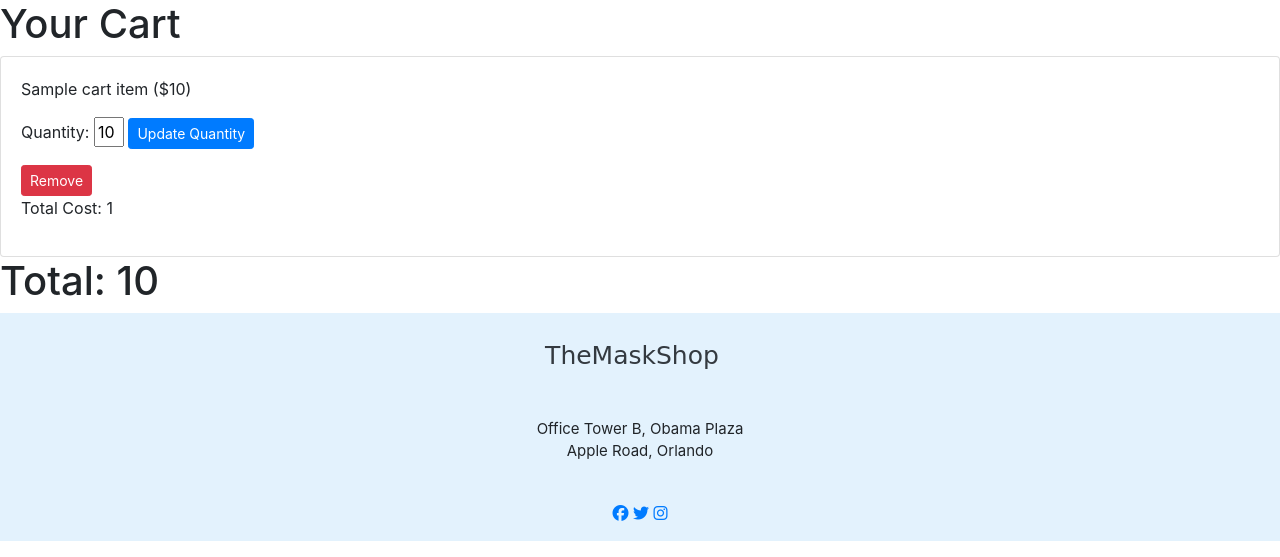
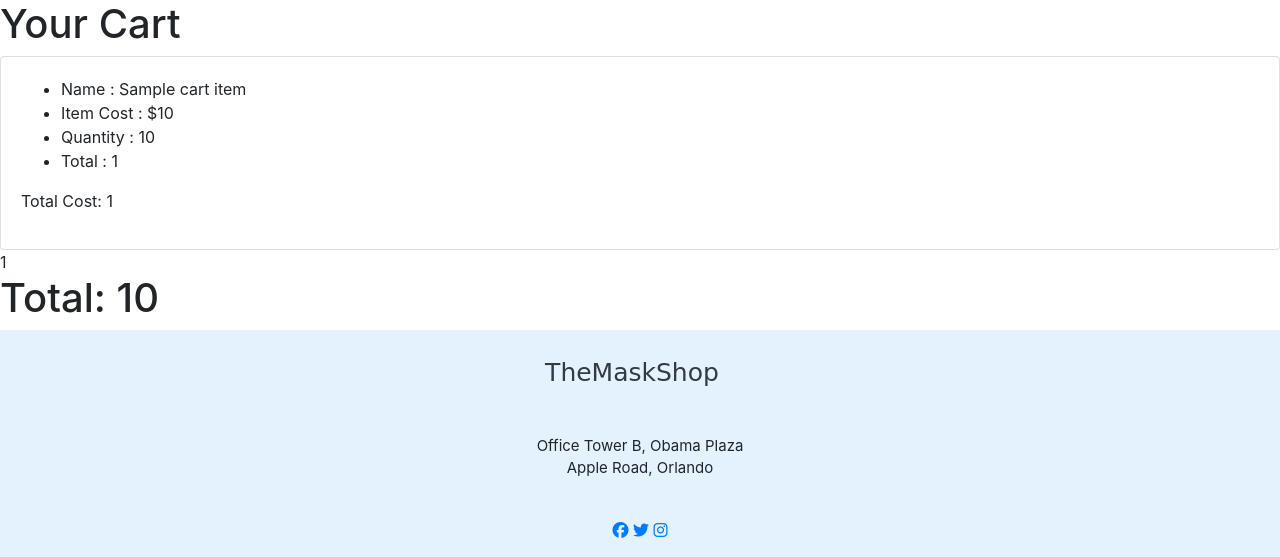
Before and after one commit to Code-Institute-Submissions/tgc6-ln-project-4, a Django app: template cart/templates/cart/view_cart.template.html in a window 1280 px wide. Shown: the part 104-661 px from the top of the page. Run offline with Django 3.2, Linux system fonts and the light colour scheme; the template is opened without the code that fills it: most values are stand-ins (such as "Sample title", 1, 10 or a date in 2020); some libraries are stand-ins or nearby versions.

Commit message:
Solve adding to cart qty amount

```diff
--- a/cart/templates/cart/view_cart.template.html
+++ b/cart/templates/cart/view_cart.template.html
@@ -1,25 +1,25 @@
 {% extends 'base.template.html' %}
 {% load cloudinary %}
 
-{%block content %}
+{% block content %}
 <h1>Your Cart</h1>
-{%for key, cart_item in cart.items %}
+{% for key, cart_item in cart.items %}
 <div class="card">
     <div class="card-body">
-        <div class="card-title">{{cart_item.name}} (${{cart_item.cost}})
-            <p>
-                <form method="POST" action="{% url 'update_cart_quantity_url' product_id=cart_item.id %}">
-                    {%csrf_token%}
-                    Quantity:
-                    <input name="qty" type="text" value="{{cart_item.qty}}" style="width:30px">
-                    <input type="submit" class="btn btn-primary btn-sm" value="Update Quantity"/>
-                </form>
-            </p>
+        <div class="card-title">
+        <ul>
+            <li>Name : {{cart_item.name}}</li>
+            <li>Item Cost : ${{cart_item.cost}}</li>
+            <li>Quantity : {{cart_item.qty}}</li>
+            <li>Total  : {{cart_item.total_cost}}</li>
+        </ul>
         </div>
-        <a class="btn btn-danger btn-sm" href="{% url 'remove_from_cart_url' product_id=cart_item.id %}">Remove</a>
+
         <p>Total Cost: {{cart_item.total_cost}}</p>
     </div>
 </div>
 {%endfor%}
+
+{{product_id}}
 <h1>Total: {{total}}</h1>
 {%endblock %}
--- a/cart/urls.py
+++ b/cart/urls.py
@@ -4,5 +4,4 @@ import cart.views
 urlpatterns = [
   path('add/<product_id>', cart.views.add_to_cart, name='add_to_cart'),
   path('view', cart.views.view_cart, name='view_cart')
-
 ]
--- a/products/templates/products/view_details.template.html
+++ b/products/templates/products/view_details.template.html
@@ -6,7 +6,7 @@
         <div class="col-lg-6 p-3 col-sm-10 d-flex flex-column justify-content-center align-items-center">
             <p class="p-3">{{product.name}}</p>
             <p class="p-3">${{product.selling_price}}</p>
-            <a class="btn btn-info" href="{% url 'add_to_cart' product_id=product.id%}">Add to cart</a>
+            <a class="btn btn-info" href="{% url 'add_to_cart' product_id=product.id %}">Add to cart</a>
         </div>
     </div>
 </div>
```
Also changed, not shown: cart/views.py (+13 -6 lines).
